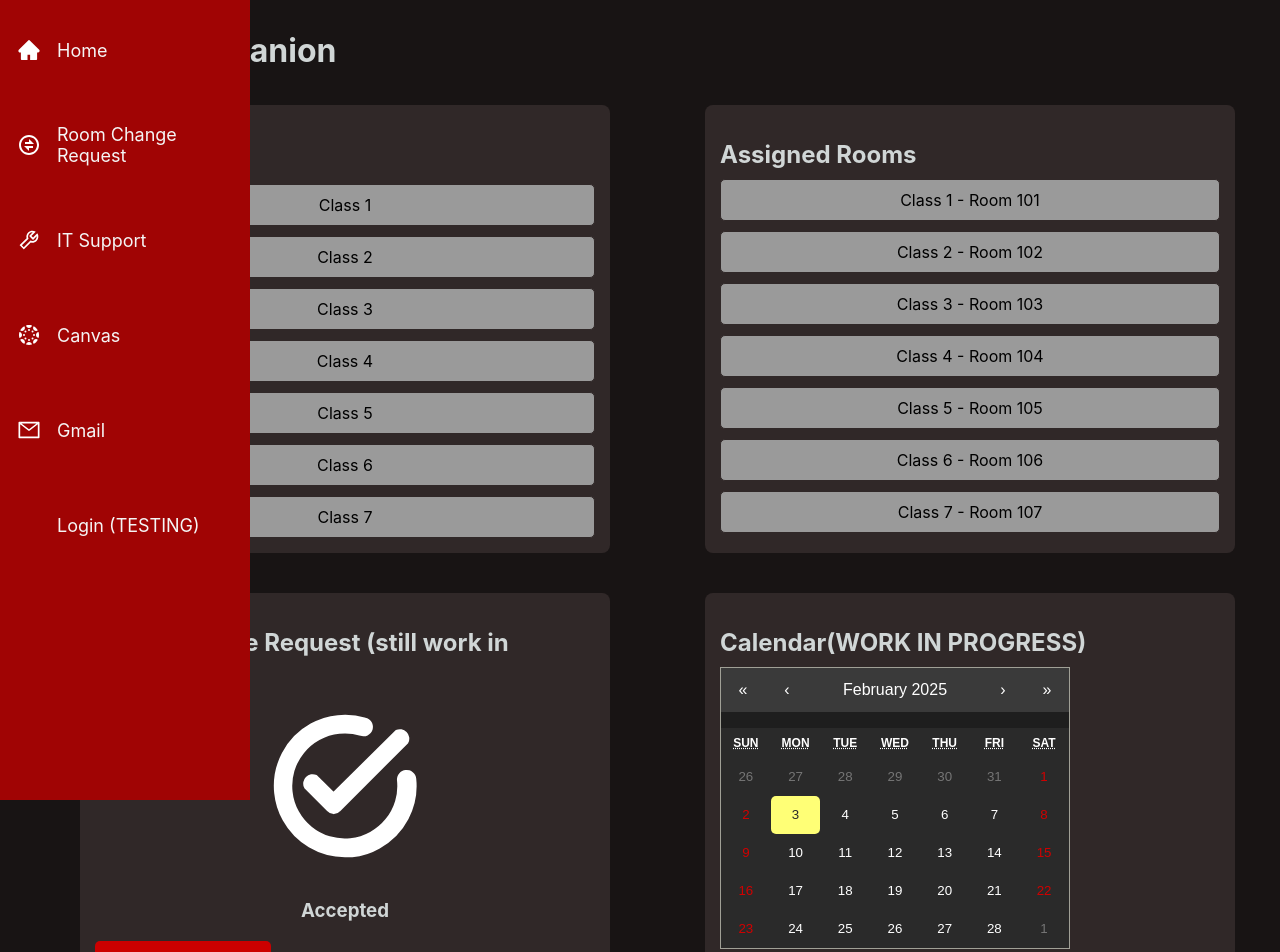
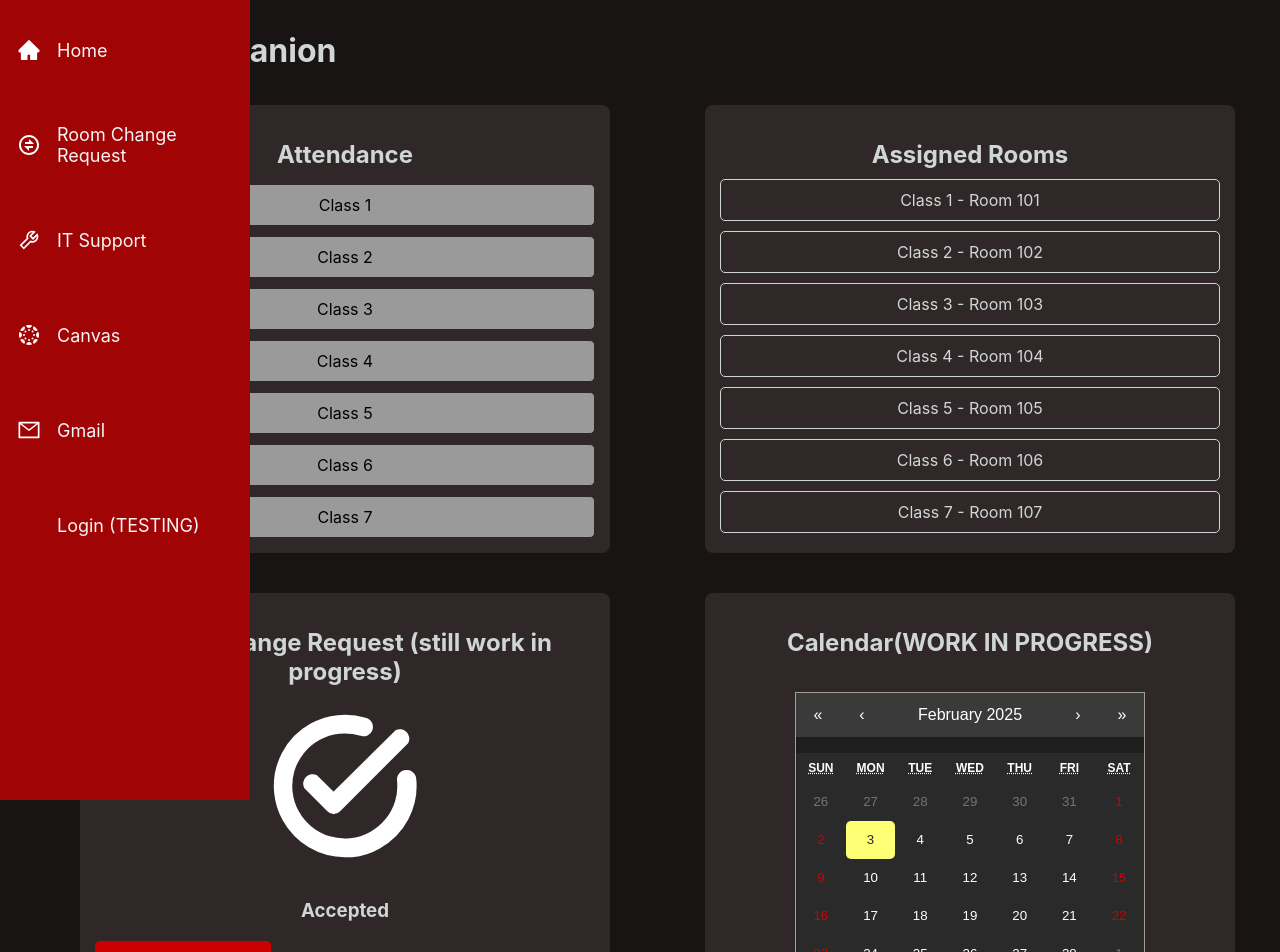
Before and after one commit to zepion1/SWE2, a React (Create React App) app: page /home in a window 1280 px wide. Shown: the top 952 px of the page. Built offline with nearby package versions, Linux system fonts and the light colour scheme.

Commit message:
Centered items and changed text color for the assigned room box

```diff
--- a/src/App.css
+++ b/src/App.css
@@ -68,7 +68,7 @@ html, body{
 }
 
 .attendance-text {
-  text-align: left;
+  text-align: center;
   margin-bottom: 15px;
   color: #d0d6d6;
 }
@@ -104,6 +104,7 @@ html, body{
 .assigned-rooms-text {
   color: #d0d6d6;
   margin-bottom: 10px;
+  text-align: center;
 }
 
 .room-list {
@@ -113,11 +114,12 @@ html, body{
 }
 
 .room-assignment {
-  background-color: #9a9a9a;
-  border: 1px solid #302828;
+  background-color: #302828;
+  border: 1px solid #d0d6d6;
   padding: 10px;
   border-radius: 5px;
   text-align: center;
+  color:#d0d6d6;
 }
 
 .status-room-change-request-box{
@@ -133,6 +135,7 @@ html, body{
 .status-room-change-request-text{
   color: #d0d6d6;
   margin-bottom: 10px;
+  text-align: center;
 }
 
 .room-change-status{
@@ -154,6 +157,7 @@ html, body{
 .calendar-text{
   color: #d0d6d6;
   margin-bottom: 10px;
+  text-align: center;
 }
 
 
@@ -162,6 +166,9 @@ html, body{
   background-color: #1e1e1e !important; /* Change this color */
   color: white !important; /* Ensure text is visible */
   border: none; /* Remove any unnecessary borders */
+  margin-right: auto;
+  margin-left: auto;
+  margin-top: 35px;
 }
 
 .react-calendar__month-view {
```
